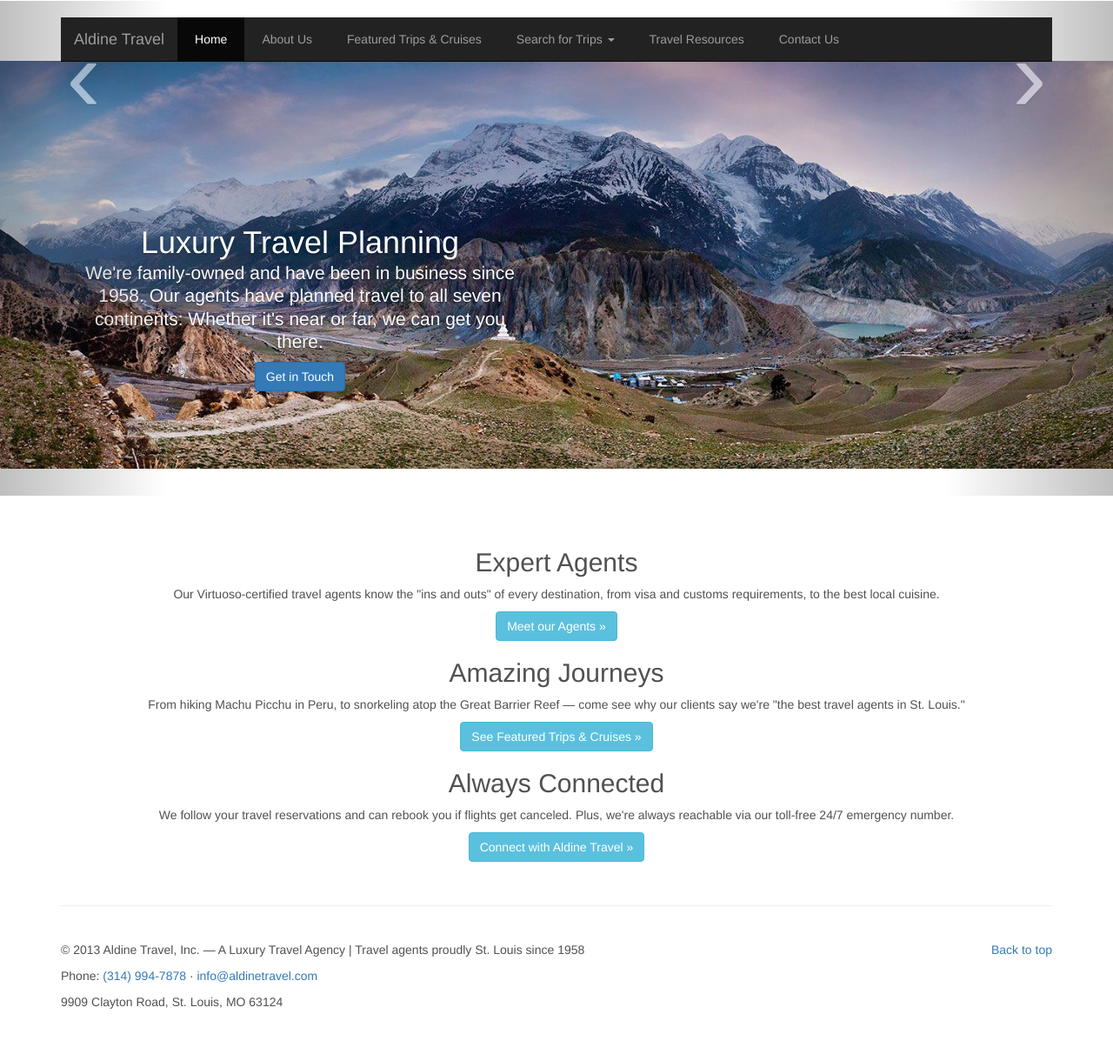
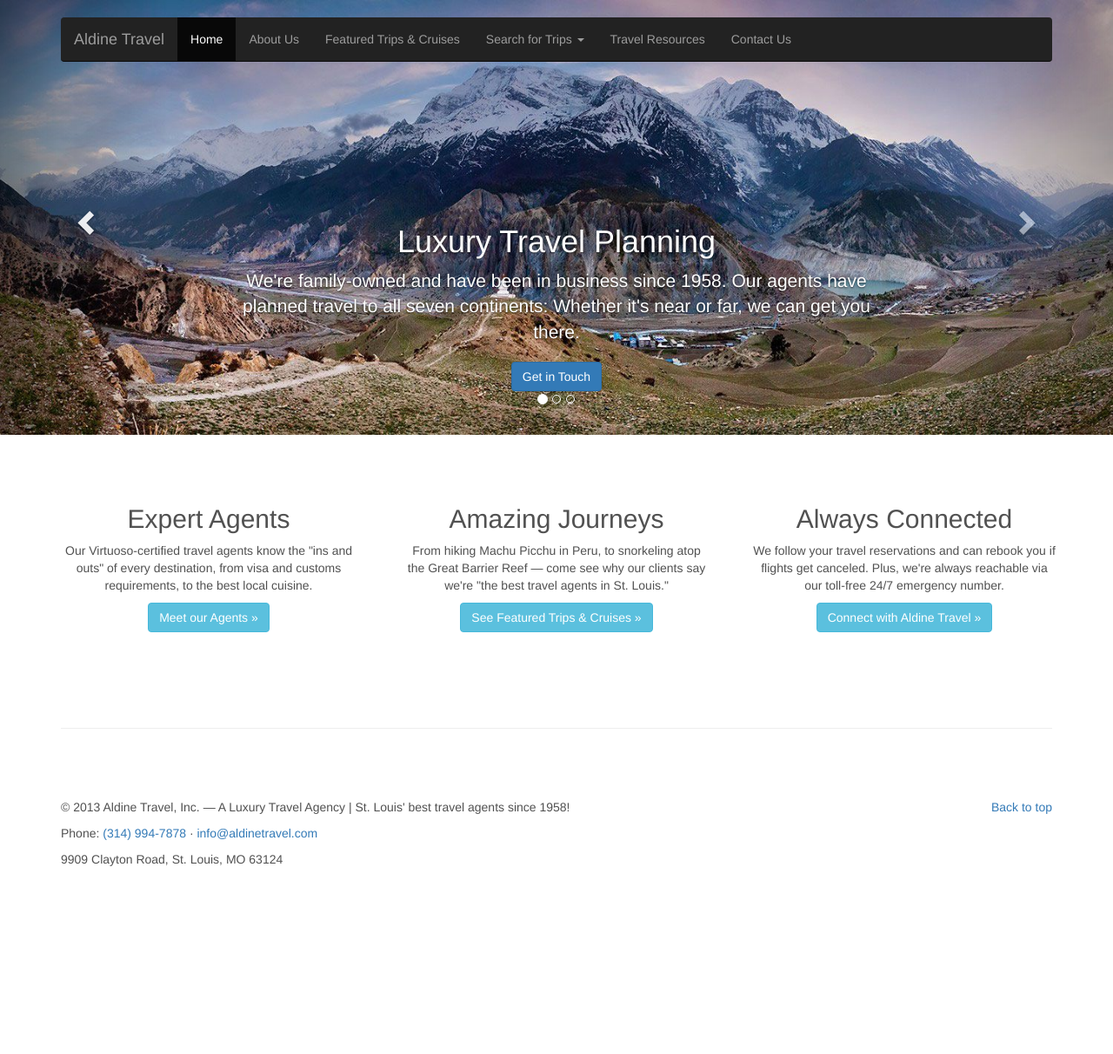
Before and after one commit to semenko/aldine-website, a Flask app: page / in a window 1280 px wide. Shown: the whole page at 87% size. After the commit the page ends 996 px from the top, so only its background shows below. Run offline with Flask 2, Linux system fonts and the light colour scheme; some libraries are stand-ins or nearby versions.

Commit message:
Template is raw from bootstrap. Revamp 90%.

```diff
--- a/s/style.css
+++ b/s/style.css
@@ -1,168 +1,148 @@
+/* GLOBAL STYLES
+-------------------------------------------------- */
 /* Padding below the footer and lighter body text */
+
 body {
   padding-bottom: 40px;
   color: #515151;
 }
 
-/* CUSTOMIZE THE NAVBAR
--------------------------------------------------- */
-/* Special class on .container surrounding .navbar, used for positioning it into place. */
-.navbar-wrapper {
-    position: relative;
-    z-index: 10;
-    margin-top: 20px;
-    margin-bottom: -90px; /* Negative margin to pull up carousel. 90px is roughly margins and height of navbar. */
-}
-
-/* Remove border and change up box shadow for more contrast */
-.navbar .navbar-inner {
-    border: 0;
-    -webkit-box-shadow: 0 2px 10px rgba(0,0,0,.25);
-    -moz-box-shadow: 0 2px 10px rgba(0,0,0,.25);
-    box-shadow: 0 2px 10px rgba(0,0,0,.25);
-
-}
-
-/* Downsize the brand/project name a bit */
-.navbar .brand {
-    padding: 14px 20px 16px; /* Increase vertical padding to match navbar links */
-    font-size: 16px;
-    font-weight: bold;
-    text-shadow: 0 -1px 0 rgba(0,0,0,.5);
-}
-
-/* Navbar links: increase padding for taller navbar */
-.navbar .nav > li > a {
-    padding: 15px 20px;
-}
-
-/* Offset the responsive button for proper vertical alignment */
-.navbar .btn-navbar {
-    margin-top: 10px;
-}
 
 
 /* CUSTOMIZE THE NAVBAR
 -------------------------------------------------- */
+
+/* Special class on .container surrounding .navbar, used for positioning it into place. */
+.navbar-wrapper {
+  position: absolute;
+  top: 0;
+  left: 0;
+  right: 0;
+  z-index: 20;
+}
+
+/* Flip around the padding for proper display in narrow viewports */
+.navbar-wrapper .container {
+  padding-left: 0;
+  padding-right: 0;
+}
+.navbar-wrapper .navbar {
+  padding-left: 15px;
+  padding-right: 15px;
+}
+
+
+/* CUSTOMIZE THE CAROUSEL
+-------------------------------------------------- */
+
 /* Carousel base class */
 .carousel {
-    margin-bottom: 40px;
+  height: 500px;
+  margin-bottom: 60px;
+}
+/* Since positioning the image, we need to help out the caption */
+.carousel-caption {
+  z-index: 10;
 }
 
-.carousel .container {
-    position: absolute;
-    right: 0;
-    bottom: 0;
-    left: 0;
-}
-
-.carousel-control {
-    background-color: transparent;
-    border: 0;
-    font-size: 120px;
-    margin-top: 0;
-    text-shadow: 0 1px 1px rgba(0,0,0,.4);
-}
-
+/* Declare heights because of positioning of img element */
 .carousel .item {
   height: 500px;
+  background-color: #777;
 }
-.carousel img {
+.carousel-inner > .item > img {
+  position: absolute;
+  top: 0;
+  left: 0;
   min-width: 100%;
   height: 500px;
 }
 
-.carousel-caption {
-    background-color: transparent;
-    position: static;
-    max-width: 550px;
-    padding: 0 20px;
-    margin-bottom: 120px;
-}
-.carousel-caption h1,
-.carousel-caption .lead {
-    margin: 0;
-    line-height: 1.25;
-    color: #fff;
-    text-shadow: 0 1px 1px rgba(0,0,0,.4);
-}
-.carousel-caption .btn {
-    margin-top: 10px;
-}
 
 
 /* MARKETING CONTENT
 -------------------------------------------------- */
+
+/* Pad the edges of the mobile views a bit */
+.marketing {
+  padding-left: 15px;
+  padding-right: 15px;
+}
+
 /* Center align the text within the three columns below the carousel */
-.marketing .span4 {
+.marketing .col-lg-4 {
   text-align: center;
+  margin-bottom: 20px;
 }
 .marketing h2 {
   font-weight: normal;
 }
-.marketing .span4 p {
+.marketing .col-lg-4 p {
   margin-left: 10px;
   margin-right: 10px;
 }
 
 
+/* Featurettes
+------------------------- */
+
 .featurette-divider {
-    margin: 40px 0; /* Space out the Bootstrap <hr> more */
+  margin: 80px 0; /* Space out the Bootstrap <hr> more */
 }
+
+/* Thin out the marketing headings */
+.featurette-heading {
+  font-weight: 300;
+  line-height: 1;
+  letter-spacing: -1px;
+}
+
+
 
 /* RESPONSIVE CSS
 -------------------------------------------------- */
-@media (max-width: 979px) {
-    .container.navbar-wrapper {
-        margin-bottom: 0;
-        width: auto;
-    }
-    .navbar-inner {
-        border-radius: 0;
-        margin: -20px 0;
+
+@media (min-width: 768px) {
+
+  /* Remove the edge padding needed for mobile */
+  .marketing {
+    padding-left: 0;
+    padding-right: 0;
   }
 
-    .carousel .item {
-        height: 500px;
+  /* Navbar positioning foo */
+  .navbar-wrapper {
+    margin-top: 20px;
   }
-    .carousel img {
-        width: auto;
-        height: 500px;
+  .navbar-wrapper .container {
+    padding-left:  15px;
+    padding-right: 15px;
+  }
+  .navbar-wrapper .navbar {
+    padding-left:  0;
+    padding-right: 0;
+  }
+
+  /* The navbar becomes detached from the top, so we round the corners */
+  .navbar-wrapper .navbar {
+    border-radius: 4px;
+  }
+
+  /* Bump up size of carousel content */
+  .carousel-caption p {
+    margin-bottom: 20px;
+    font-size: 21px;
+    line-height: 1.4;
+  }
+
+  .featurette-heading {
+    font-size: 50px;
+  }
+
+}
+
+@media (min-width: 992px) {
+  .featurette-heading {
+    margin-top: 120px;
   }
 }
-
-@media (max-width: 767px) {
-    .navbar-inner {
-        margin: -20px;
-    }
-
-    .carousel {
-        margin-left: -20px;
-        margin-right: -20px;
-    }
-    .carousel .container {
-
-    }
-    .carousel .item {
-        height: 300px;
-    }
-    .carousel img {
-        height: 300px;
-    }
-    .carousel-caption {
-        width: 65%;
-        padding: 0 70px;
-        margin-bottom: 40px;
-    }
-    .carousel-caption h1 {
-        font-size: 30px;
-    }
-    .carousel-caption .lead,
-    .carousel-caption .btn {
-        font-size: 18px;
-    }
-
-    .marketing .span4 + .span4 {
-        margin-top: 40px;
-    }
-}
--- a/templates/_base.html
+++ b/templates/_base.html
@@ -11,8 +11,10 @@
     <meta http-equiv="X-UA-Compatible" content="IE=Edge,chrome=1">
     <link href="//netdna.bootstrapcdn.com/bootstrap/3.0.2/css/bootstrap.min.css" rel="stylesheet">
     <link href="{{ static('style.css') }}" rel="stylesheet">
-    <!--[if lt IE 8]><script src="//ie6-upgrade-warning.googlecode.com/svn/trunk/ie6/warning.js"></script><script>window.onload=function(){e("//ie6-upgrade-warning.googlecode.com/svn/trunk/ie6/")}</script><![endif]-->
-    <!--[if lt IE 9]><script src="//cdnjs.cloudflare.com/ajax/libs/html5shiv/3.6.2/html5shiv.js"></script><![endif]-->
+    <!--[if lt IE 9]>
+    <script src="//oss.maxcdn.com/libs/html5shiv/3.7.0/html5shiv.min.js"></script>
+    <script src="//oss.maxcdn.com/libs/respond.js/1.3.0/respond.min.js"></script>
+    <![endif]-->
     <script>
         (function(i,s,o,g,r,a,m){i['GoogleAnalyticsObject']=r;i[r]=i[r]||function(){
             (i[r].q=i[r].q||[]).push(arguments)},i[r].l=1*new Date();a=s.createElement(o),
@@ -72,7 +74,7 @@
       <hr class="featurette-divider">
       <footer>
 	<p class="pull-right"><a href="#">Back to top</a> </p>
-	<p>&copy; 2013 Aldine Travel, Inc. &mdash; A Luxury Travel Agency | Travel agents proudly St. Louis since 1958</p>
+	<p>&copy; 2013 Aldine Travel, Inc. &mdash; A Luxury Travel Agency | St. Louis' best travel agents since 1958!</p>
 	<p>Phone: <a href="tel:+1-314-994-7878" onmousedown="ga('send', 'event', 'Call','local','Footer');">(314) 994-7878</a> &middot; <a href="mailto:info@aldinetravel.com" target="_blank" onmousedown="ga('send', 'event', 'Email','Footer');">info@aldinetravel.com</a></p>
 	<p>9909 Clayton Road, St. Louis, MO 63124</p>
       </footer>
--- a/templates/pages/about-us.html
+++ b/templates/pages/about-us.html
@@ -13,10 +13,10 @@
 <div id="backgroundimg"></div>
 <div class="container" style="margin-top:80px">
     <div class="row">
-        <div class="span12"><h1>Welcome to Aldine Travel</h1><br></div>
+        <div class="col-md-12"><h1>Welcome to Aldine Travel</h1><br></div>
         </div>
     <div class="row">
-        <div class="span12">
+        <div class="col-md-12">
             <img src="{{ static('img/our-agents.jpg') }}" class="img-polaroid" style="float:right;margin-left:10px">
             <p class="lead">Aldine Travel is a family-owned luxury travel agency and has been in business in St. Louis since 1958,
                 creating great memories and experiences for our clients.
--- a/templates/pages/index.html
+++ b/templates/pages/index.html
@@ -2,7 +2,12 @@
 {% block title %}A St. Louis Luxury Travel Agency{% endblock %}
 {% block description %}St. Louis luxury travel agents specializing in biking trips, adventure travel, cruises, and inventive land vacations. Family-owned since 1958.{% endblock %}
 {% block page_core %}
-<div id="myCarousel" class="carousel slide">
+<div id="myCarousel" class="carousel slide" data-ride="carousel">
+          <ol class="carousel-indicators">
+        <li data-target="#myCarousel" data-slide-to="0" class="active"></li>
+        <li data-target="#myCarousel" data-slide-to="1"></li>
+        <li data-target="#myCarousel" data-slide-to="2"></li>
+      </ol>
   <div class="carousel-inner">
     <div class="item active">
         <!-- CC BY SA, Dmitry A. Mottl, http://commons.wikimedia.org/wiki/File:Annapurna_Massif_Panorama.jpg //-->
@@ -38,25 +43,25 @@
       </div>
     </div>
   </div>
-  <a class="left carousel-control" href="#myCarousel" data-slide="prev">&lsaquo;</a>
-  <a class="right carousel-control" href="#myCarousel" data-slide="next">&rsaquo;</a>
+      <a class="left carousel-control" href="#myCarousel" data-slide="prev"><span class="glyphicon glyphicon-chevron-left"></span></a>
+      <a class="right carousel-control" href="#myCarousel" data-slide="next"><span class="glyphicon glyphicon-chevron-right"></span></a>
 </div>
 <div id="adtext" style="text-align: center;display:none;"><h1></h1><br><br></div>
 <div class="container marketing">
   <div class="row">
-    <div class="span4">
+    <div class="col-lg-4">
       <!-- <img class="img-circle" src="http://placehold.it/140x140"> //-->
       <h2>Expert Agents</h2>
       <p>Our Virtuoso-certified travel agents know the "ins and outs" of every destination, from visa and customs requirements, to the best local cuisine.</p>
       <p><a class="btn btn-info" href="/about-us.html">Meet our Agents &raquo;</a></p>
     </div>
-    <div class="span4">
+    <div class="col-lg-4">
         <!-- <img class="img-circle" src="http://placehold.it/140x140"> //-->
       <h2>Amazing Journeys</h2>
       <p>From hiking Machu Picchu in Peru, to snorkeling atop the Great Barrier Reef &mdash; come see why our clients say we're "the best travel agents in St. Louis."</p>
       <p><a class="btn btn-info" href="/featured-trips.html">See Featured Trips &amp; Cruises &raquo;</a></p>
     </div>
-    <div class="span4">
+    <div class="col-lg-4">
         <!-- <img class="img-circle" src="http://placehold.it/140x140"> //-->
       <h2>Always Connected</h2>
       <p>We follow your travel reservations and can rebook you if flights get canceled. Plus, we're always reachable via our toll-free 24/7 emergency number.</p>
--- a/templates/pages/travel-resources.html
+++ b/templates/pages/travel-resources.html
@@ -14,18 +14,18 @@
 
 <div class="container" style="margin-top:80px">
     <div class="row">
-        <div class="span12"><h1>Travel Resources &amp; Tools</h1>
+        <div class="col-md-12"><h1>Travel Resources &amp; Tools</h1>
         <p class="lead">Tips &amp; tricks from Aldine's luxury travel agents</p><br></div>
     </div>
     <div class="row">
-        <div class="span6">
+        <div class="col-md-6">
             <h3><a href="http://go.aldinetravel.com/insurance" target="_blank">Trip Insurance</a></h3>
             <p class="lead">Expect the best, but plan for the worst. Be sure to grab <a href="http://go.aldinetravel.com/insurance" target="_blank">travel insurance</a> for any unexpected hiccups on your journey.</p>
             <hr width="90%">
             <h3><a href="http://travel.state.gov/" target="_blank">State Department Advisories</a></h3>
             <p class="lead">Double-check any security warnings and register for the STEP traveler program <a href="http://travel.state.gov/" target="_blank">through the U.S. Department of State</a>.</p>
         </div>
-        <div class="span6">
+        <div class="col-md-6">
             <h3><a href="http://wwwnc.cdc.gov/travel" target="_blank">Immunizations & Health</a></h3>
             <p class="lead">Going some place exotic? Be sure to get all the recommended vaccines in advance. See the <a href="http://wwwnc.cdc.gov/travel" target="_blank">travel health site from the CDC</a>.</p>
             <hr width="90%">
```
Also changed, not shown: templates/pages/contact-us.html (+6 -5 lines). Lines whose indentation alone changed are shown as unchanged.
